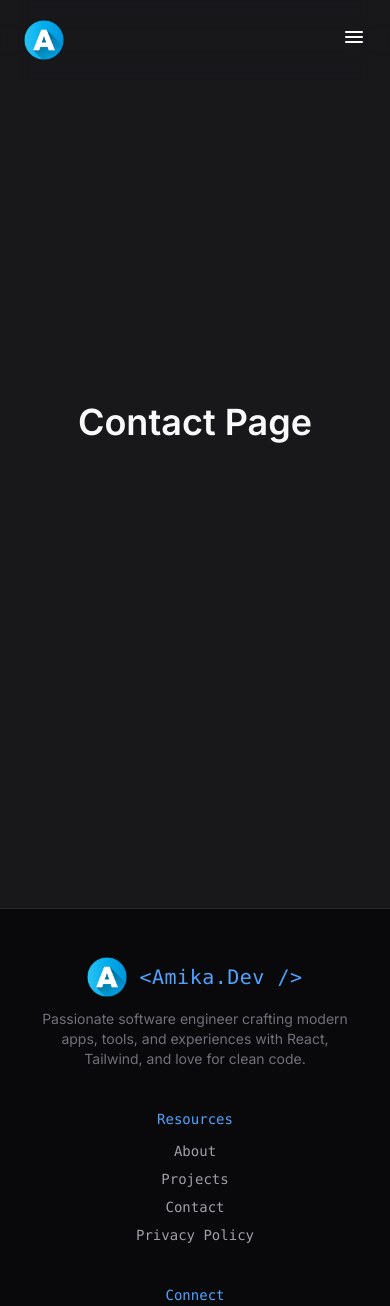
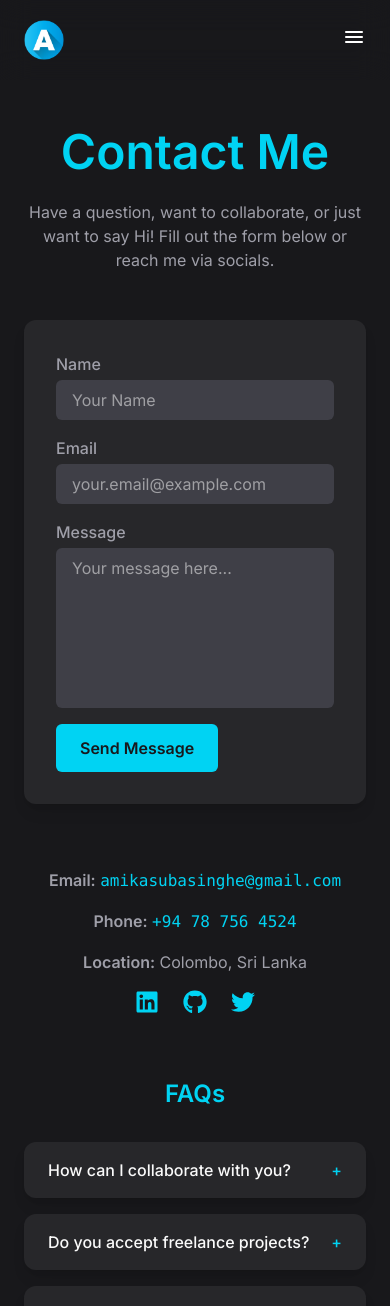
Before and after one commit to Amikzz/amikaSubasinghe-react, a React (Vite) app: page /contact in a window 390 px wide. Shown: the top 1306 px of the page. Built offline with nearby package versions, Linux system fonts and the light colour scheme.

Commit message:
feat: implement Contact page with form handling and social links; add emailjs integration for message sending

```diff
--- a/package.json
+++ b/package.json
@@ -10,12 +10,14 @@
     "preview": "vite preview"
   },
   "dependencies": {
+    "@emailjs/browser": "^4.4.1",
     "@headlessui/react": "^2.2.7",
     "@tailwindcss/vite": "^4.1.12",
     "framer-motion": "^12.23.12",
     "lottie-react": "^2.4.1",
     "react": "^19.1.1",
     "react-dom": "^19.1.1",
+    "react-icons": "^5.5.0",
     "react-intersection-observer": "^9.16.0",
     "react-router-dom": "^7.8.1",
     "react-simple-typewriter": "^5.0.1",
--- a/src/pages/Contact.jsx
+++ b/src/pages/Contact.jsx
@@ -1,7 +1,228 @@
-// Projects.jsx
-const Projects = () => (
-  <main className="w-full flex flex-col items-center justify-center bg-zinc-900 text-zinc-50 min-h-screen">
-    <h1 className="text-4xl font-bold">Contact Page</h1>
-  </main>
-);
-export default Projects;
+import { useState } from "react";
+import { motion, AnimatePresence } from "framer-motion";
+import emailjs from "@emailjs/browser";
+import { FaLinkedin, FaGithub, FaTwitter } from "react-icons/fa";
+
+const Contact = () => {
+  const [formData, setFormData] = useState({ name: "", email: "", message: "" });
+  const [submitted, setSubmitted] = useState(false);
+  const [loading, setLoading] = useState(false);
+  const [errors, setErrors] = useState({});
+
+  const handleChange = (e) => {
+    setFormData({ ...formData, [e.target.name]: e.target.value });
+  };
+
+  const validate = () => {
+    const newErrors = {};
+    if (!formData.name.trim()) newErrors.name = "Name is required";
+    if (!formData.email.includes("@")) newErrors.email = "Valid email is required";
+    if (formData.message.length < 10) newErrors.message = "Message must be at least 10 characters";
+    setErrors(newErrors);
+    return Object.keys(newErrors).length === 0;
+  };
+
+  const handleSubmit = (e) => {
+    e.preventDefault();
+    if (!validate()) return;
+
+    setLoading(true);
+    emailjs.send(
+      "service_6gfos5n",
+      "template_10aowbf",
+      { from_name: formData.name, from_email: formData.email, message: formData.message },
+      "v3Jhn-up11nnRqlcs"
+    )
+    .then(
+      () => {
+        setLoading(false);
+        setSubmitted(true);
+        setFormData({ name: "", email: "", message: "" });
+        setTimeout(() => setSubmitted(false), 3000);
+      },
+      (error) => {
+        setLoading(false);
+        console.error("Email sending failed:", error.text);
+        alert("Oops! Something went wrong. Please try again.");
+      }
+    );
+  };
+
+  return (
+    <main className="w-full min-h-screen bg-zinc-900 text-zinc-50 flex flex-col items-center justify-start pt-32 px-6 md:px-20 relative">
+
+      {/* Hero Header */}
+      <motion.h1
+        initial={{ opacity: 0, y: -40 }}
+        animate={{ opacity: 1, y: 0 }}
+        transition={{ duration: 0.8 }}
+        className="text-5xl md:text-6xl font-bold text-cyan-400 mb-6 text-center"
+      >
+        Contact Me
+      </motion.h1>
+      <motion.p
+        initial={{ opacity: 0 }}
+        animate={{ opacity: 1 }}
+        transition={{ delay: 0.3, duration: 0.8 }}
+        className="text-zinc-400 text-center mb-12 max-w-3xl"
+      >
+        Have a question, want to collaborate, or just want to say Hi! Fill out the form below or reach me via socials.
+      </motion.p>
+
+      {/* Contact Form */}
+      <motion.form
+        onSubmit={handleSubmit}
+        initial={{ opacity: 0, y: 20 }}
+        animate={{ opacity: 1, y: 0 }}
+        transition={{ delay: 0.5, duration: 0.8 }}
+        className="w-full max-w-2xl bg-zinc-800 rounded-xl p-8 shadow-lg space-y-4"
+      >
+        <div className="flex flex-col space-y-1">
+          <label htmlFor="name" className="text-zinc-400 font-medium">Name</label>
+          <input
+            type="text"
+            name="name"
+            value={formData.name}
+            onChange={handleChange}
+            placeholder="Your Name"
+            className={`bg-zinc-700 text-white rounded-md px-4 py-2 focus:outline-none focus:ring-2 focus:ring-cyan-400 ${errors.name && 'ring-2 ring-red-500'}`}
+          />
+          {errors.name && <span className="text-red-500 text-sm">{errors.name}</span>}
+        </div>
+
+        <div className="flex flex-col space-y-1">
+          <label htmlFor="email" className="text-zinc-400 font-medium">Email</label>
+          <input
+            type="email"
+            name="email"
+            value={formData.email}
+            onChange={handleChange}
+            placeholder="your.email@example.com"
+            className={`bg-zinc-700 text-white rounded-md px-4 py-2 focus:outline-none focus:ring-2 focus:ring-cyan-400 ${errors.email && 'ring-2 ring-red-500'}`}
+          />
+          {errors.email && <span className="text-red-500 text-sm">{errors.email}</span>}
+        </div>
+
+        <div className="flex flex-col space-y-1">
+          <label htmlFor="message" className="text-zinc-400 font-medium">Message</label>
+          <textarea
+            name="message"
+            value={formData.message}
+            onChange={handleChange}
+            placeholder="Your message here..."
+            rows={6}
+            className={`bg-zinc-700 text-white rounded-md px-4 py-2 focus:outline-none focus:ring-2 focus:ring-cyan-400 resize-none ${errors.message && 'ring-2 ring-red-500'}`}
+          />
+          {errors.message && <span className="text-red-500 text-sm">{errors.message}</span>}
+        </div>
+
+        <button
+          type="submit"
+          disabled={loading}
+          className="relative flex items-center justify-center bg-cyan-400 text-zinc-900 font-semibold px-6 py-3 rounded-md hover:bg-cyan-500 transition disabled:opacity-70 disabled:cursor-not-allowed"
+        >
+          {loading ? (
+            <motion.div className="w-5 h-5 border-2 border-white border-t-transparent rounded-full animate-spin" />
+          ) : "Send Message"}
+        </button>
+      </motion.form>
+
+      {/* Success Popup */}
+      <AnimatePresence>
+        {submitted && (
+          <motion.div
+            initial={{ opacity: 0, y: -50, scale: 0.8 }}
+            animate={{ opacity: 1, y: 0, scale: 1 }}
+            exit={{ opacity: 0, y: -50, scale: 0.8 }}
+            transition={{ duration: 0.5 }}
+            className="fixed top-20 left-1/2 transform -translate-x-1/2 bg-green-500 text-white font-semibold px-6 py-3 rounded-xl shadow-lg z-50"
+          >
+            🎉 Thank you! Your message has been sent.
+          </motion.div>
+        )}
+      </AnimatePresence>
+
+      {/* Additional Info & Socials */}
+      <motion.div className="mt-16 max-w-2xl text-center space-y-4">
+        <p className="text-zinc-400"><strong>Email:</strong> <span className="text-cyan-400 font-mono">amikasubasinghe@gmail.com</span></p>
+        <p className="text-zinc-400"><strong>Phone:</strong> <span className="text-cyan-400 font-mono">+94 78 756 4524</span></p>
+        <p className="text-zinc-400"><strong>Location:</strong> Colombo, Sri Lanka</p>
+
+        <div className="flex justify-center space-x-6 mt-4 text-2xl text-cyan-400">
+          <a href="https://www.linkedin.com/in/yourprofile" target="_blank" rel="noreferrer"><FaLinkedin className="hover:scale-125 transition"/></a>
+          <a href="https://github.com/yourprofile" target="_blank" rel="noreferrer"><FaGithub className="hover:scale-125 transition"/></a>
+          <a href="https://twitter.com/yourprofile" target="_blank" rel="noreferrer"><FaTwitter className="hover:scale-125 transition"/></a>
+        </div>
+      </motion.div>
+
+
+      {/* FAQ Section */}
+      <motion.div className="mt-16 max-w-2xl mx-auto space-y-4">
+        <h2 className="text-2xl font-semibold text-cyan-400 mb-8 text-center">FAQs</h2>
+
+        {[{
+          question: "How can I collaborate with you?",
+          answer: "You can reach me through this contact form or via my social links."
+        }, {
+          question: "Do you accept freelance projects?",
+          answer: "Yes! Please send project details and I will get back to you promptly."
+        }, {
+          question: "What technologies do you specialize in?",
+          answer: "I specialize in full-stack development using Laravel, Flutter, C#, and modern frontend frameworks."
+        }, {
+          question: "What are your Hobbies?",
+          answer: "Coding is one of my hobies itself as well. Apart from that I love to play cricket, watch movies, and travel."
+        }
+        ].map((faq, index) => {
+          const [open, setOpen] = useState(false);
+
+          return (
+            <motion.div
+              key={index}
+              className="bg-zinc-800 rounded-xl shadow-lg overflow-hidden cursor-pointer"
+              whileHover={{ scale: 1.02 }}
+            >
+              <motion.button
+                onClick={() => setOpen(!open)}
+                className="w-full flex justify-between items-center px-6 py-4 text-left text-zinc-50 font-medium focus:outline-none"
+              >
+                <span>{faq.question}</span>
+                <motion.span
+                  animate={{ rotate: open ? 45 : 0 }}
+                  transition={{ duration: 0.3 }}
+                  className="ml-4 text-cyan-400"
+                >
+                  +
+                </motion.span>
+              </motion.button>
+
+              {/* Smooth Animated Collapse */}
+              <motion.div
+                initial={false}
+                animate={{ maxHeight: open ? 200 : 0, opacity: open ? 1 : 0 }}
+                transition={{ duration: 0.4, ease: "easeInOut" }}
+                className="px-6 overflow-hidden text-zinc-400"
+              >
+                <motion.p
+                  initial={{ opacity: 0 }}
+                  animate={{ opacity: open ? 1 : 0 }}
+                  transition={{ delay: 0.1, duration: 0.3 }}
+                  className="pb-4"
+                >
+                  {faq.answer}
+                </motion.p>
+              </motion.div>
+            </motion.div>
+          );
+        })}
+      </motion.div>
+
+      {/* Footer */}
+      <motion.div className="mt-12 mb-12 text-center text-zinc-400">
+        <p>© 2025 Amika Subasinghe. All rights reserved.</p>
+      </motion.div>
+    </main>
+  );
+};
+
+export default Contact;
```
Also changed, not shown: 1 other file (tests, documents, lock files or other folders).
